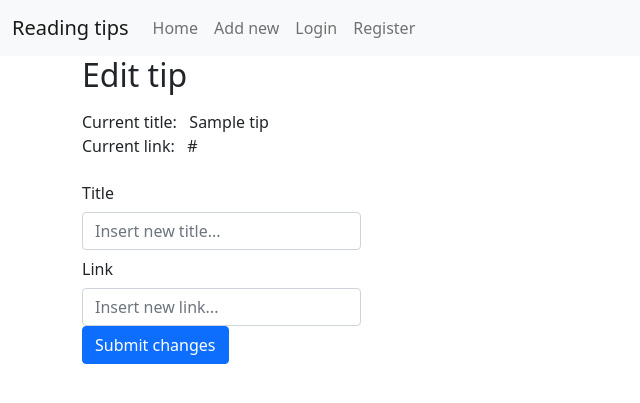
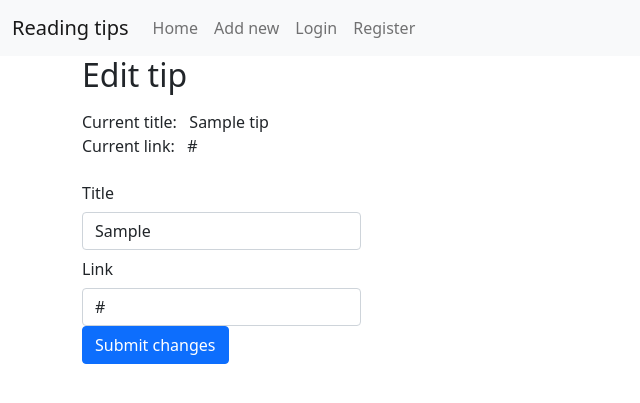
Before and after one commit to uradora/ohtu-miniprojekti-2021, a Flask app: page /changetip/1 in a window 1280 px wide. Shown: the top 403 px of the page, without its empty margins (0-640 px from the left). Run offline with Flask 2, Linux system fonts and the light colour scheme; a user stored in the database is signed in; tables that the repository leaves empty hold one stand-in row (values such as "Sample post").

Commit message:
Add minor changes for tip editing

```diff
--- a/src/repositories/readingtip_repository.py
+++ b/src/repositories/readingtip_repository.py
@@ -9,7 +9,7 @@ class ReadingTipRepository:
         return ReadingTip.query.filter_by(user=user).all()
 
     def update_tip(self, tip_id, title, link):
-        db.session.query(ReadingTip).filter_by(id=tip_id).update({"title": title, "link": link})
+        ReadingTip.query.filter_by(id=tip_id).update({"title": title, "link": link})
         db.session.commit()
 
     def create_tip(self, tip):
--- a/src/templates/changetip.html
+++ b/src/templates/changetip.html
@@ -13,14 +13,14 @@
     <div class="form-row">
         <div class="form-group col-md-3">
             <label for="category" class="col-form-label">Title</label>
-            <input type="text" class="form-control" placeholder="Insert new title..." name="edited_title" id="title">
+            <input type="text" class="form-control" value={{tip.title}} name="edited_title" id="title">
         </div>
     </div>
 
     <div class="form-row">
         <div class="form-group col-md-3">
             <label for="category" class="col-sm-2 col-form-label">Link</label>
-            <input type="text" class="form-control" placeholder="Insert new link..." name="edited_link" id="link">
+            <input type="text" class="form-control" value={{tip.link}} name="edited_link" id="link">
         </div>
     </div>
 
```
